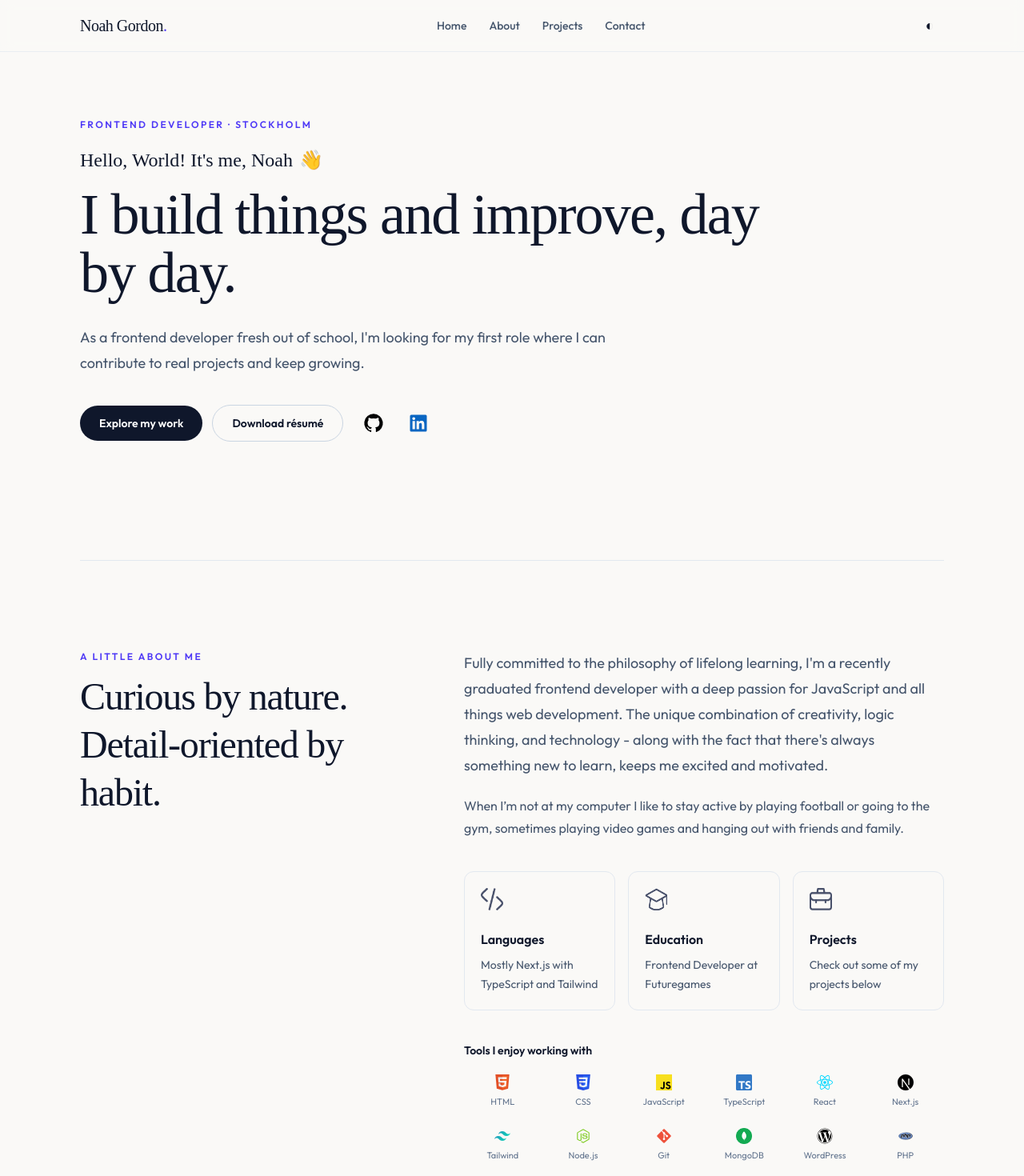
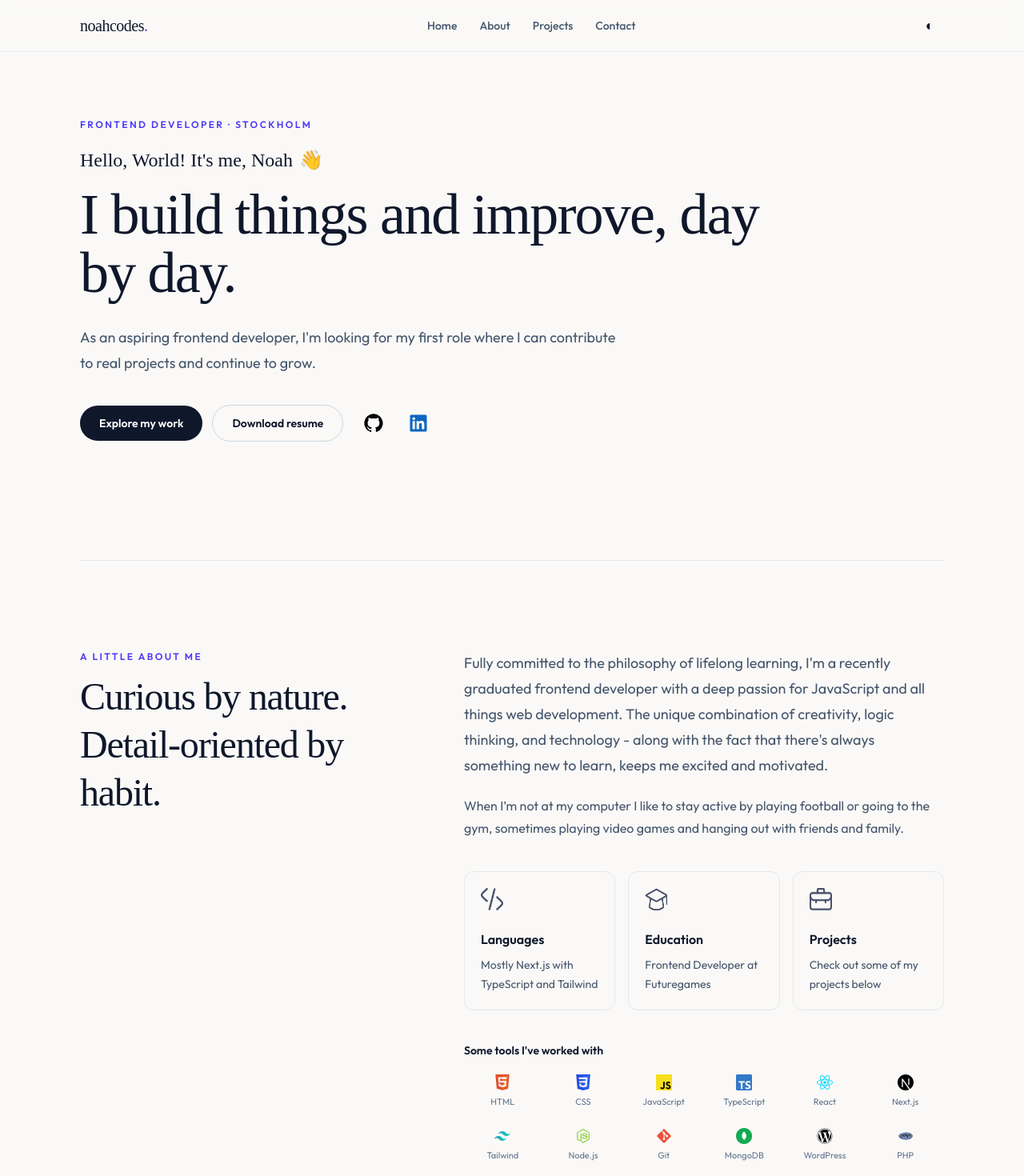
Before and after one commit to Nooah12/portfolio, a Next.js app: page / in a window 1280 px wide. Shown: the top 1470 px of the page at 80% size. Built offline with nearby package versions, Linux system fonts and the light colour scheme; a web font is replaced by a local one.

Commit message:
chore: minor updates

```diff
--- a/components/About.jsx
+++ b/components/About.jsx
@@ -31,7 +31,7 @@ export default function About() {
             ))}
           </ul>
           <div className="mt-10">
-            <p className="text-sm font-semibold">Tools I enjoy working with</p>
+            <p className="text-sm font-semibold">Some tools I've worked with</p>
             <ul className="mt-5 grid grid-cols-4 gap-x-1 gap-y-6 sm:grid-cols-6">
               {toolsData.map((tool, i) => (
                 <motion.li
--- a/components/Header.jsx
+++ b/components/Header.jsx
@@ -20,10 +20,10 @@ export default function Header() {
         <motion.p variants={item} className="eyebrow">Frontend developer · Stockholm</motion.p>
         <motion.p variants={item} className="mt-5 flex items-center gap-2 font-Ovo text-xl sm:text-2xl">Hello, World! It&apos;s me, Noah <span className="wave inline-block" aria-label="waving hand" role="img">👋</span></motion.p>
         <motion.h1 variants={item} className="mt-4 max-w-4xl font-Ovo text-5xl leading-[1.02] tracking-tight sm:text-6xl lg:text-7xl">I build things and improve, day by day. </motion.h1>
-        <motion.p variants={item} className="mt-7 max-w-2xl text-lg leading-8 text-slate-600 dark:text-white/70">As a frontend developer fresh out of school, I&apos;m looking for my first role where I can contribute to real projects and keep growing.</motion.p>
+        <motion.p variants={item} className="mt-7 max-w-2xl text-lg leading-8 text-slate-600 dark:text-white/70">As an aspiring frontend developer, I&apos;m looking for my first role where I can contribute to real projects and continue to grow.</motion.p>
         <motion.div variants={item} className="mt-9 flex flex-wrap items-center gap-3">
           <a href="#project" className="rounded-full bg-slate-900 px-6 py-3 text-sm font-semibold text-white transition hover:-translate-y-0.5 hover:bg-indigo-700 dark:bg-white dark:text-slate-900">Explore my work</a>
-          <a href="/noah-gordon-cv+personligt-brev.pdf" target="_blank" rel="noopener noreferrer" className="rounded-full border border-slate-300 px-6 py-3 text-sm font-semibold transition hover:border-slate-900 dark:border-white/30 dark:hover:border-white">Download résumé</a>
+          <a href="/noah-gordon-cv+personligt-brev.pdf" target="_blank" rel="noopener noreferrer" className="rounded-full border border-slate-300 px-6 py-3 text-sm font-semibold transition hover:border-slate-900 dark:border-white/30 dark:hover:border-white">Download resume</a>
           <div className="ml-1 flex gap-3">
             {linkIcons.map((icon) => (
               <a key={icon.link} href={icon.link} target="_blank" rel="noopener noreferrer" aria-label={icon.link.includes("github") ? "GitHub" : "LinkedIn"} className="rounded-full p-2 transition hover:bg-slate-200 dark:hover:bg-white/10">
--- a/components/Navbar.jsx
+++ b/components/Navbar.jsx
@@ -24,7 +24,7 @@ export default function Navbar() {
   return (
     <header className="fixed inset-x-0 top-0 z-50 border-b border-slate-200/70 bg-[#faf9f7]/85 backdrop-blur dark:border-white/10 dark:bg-darkTheme/85">
       <nav className="mx-auto flex h-16 max-w-[1120px] items-center justify-between px-5" aria-label="Main navigation">
-        <a href="#top" className="font-Ovo text-xl tracking-tight">Noah Gordon<span className="text-indigo-600 dark:text-indigo-300">.</span></a>
+        <a href="#top" className="font-Ovo text-xl tracking-tight">noahcodes<span className="text-indigo-600 dark:text-indigo-300">.</span></a>
         <div className="hidden items-center gap-7 md:flex">{links.map(([label, href]) => <a key={href} href={href} className="nav-link">{label}</a>)}</div>
         <div className="flex items-center gap-2">
           <button type="button" onClick={toggleTheme} className="grid h-9 w-9 place-items-center rounded-full text-lg transition hover:bg-slate-200 dark:hover:bg-white/10" aria-label="Toggle colour theme">{dark ? "☀" : "◐"}</button>
```
